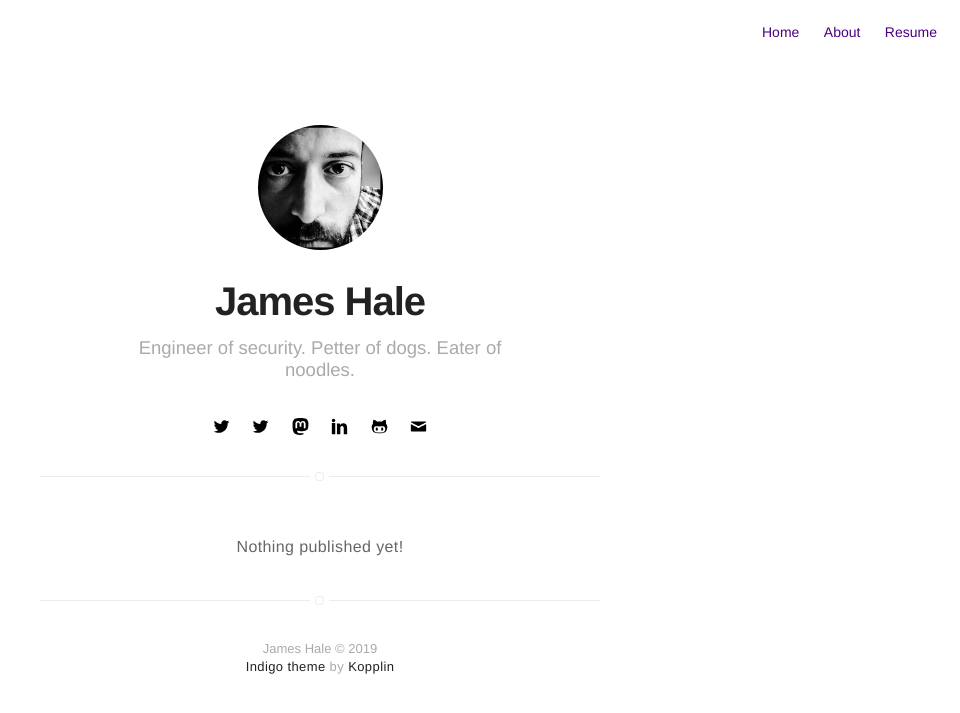
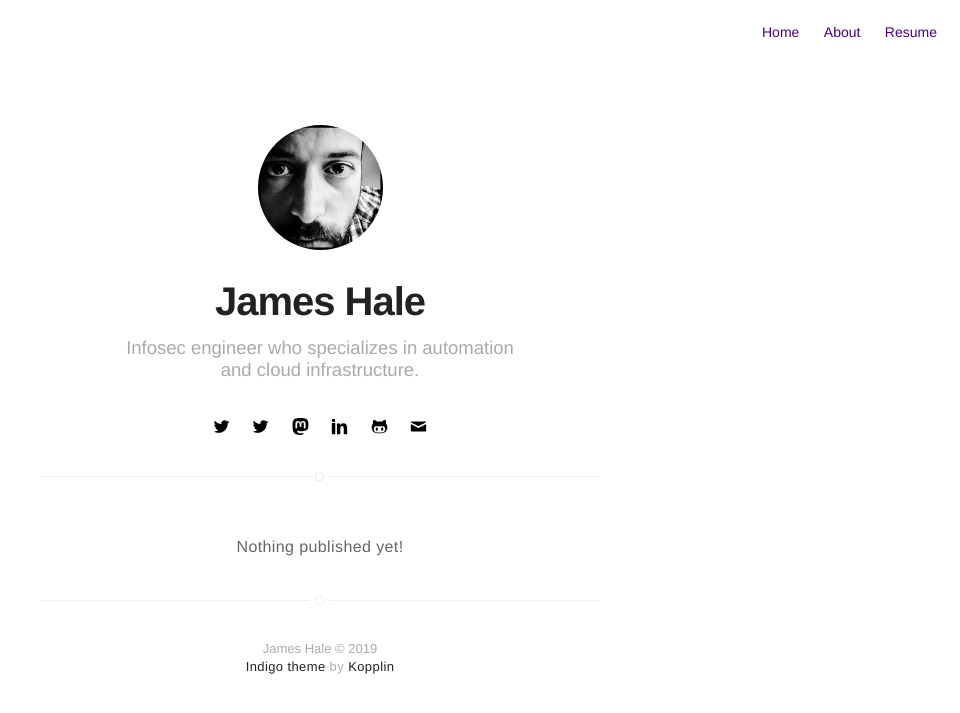
Before and after one commit to jmhale/jmhale.github.io, a Jekyll site: the page built from blog/index.html, in a window 1280 px wide. Shown: the top 713 px of the page, without its empty margins (320-1280 px from the left). Built offline with Jekyll 4.4.1, drawn with Linux system fonts in a browser that asks for light colours.

Commit message:
Clean up bio

```diff
--- a/_config.yml
+++ b/_config.yml
@@ -1,9 +1,9 @@
 # main text of home
 name: James Hale
-bio: Engineer of security. Petter of dogs. Eater of noodles.
+bio: Infosec engineer who specializes in automation and cloud infrastructure.
 
 # twitter summary info
-description: Engineer of security. Petter of dogs. Eater of noodles.
+description: Infosec engineer who specializes in automation and cloud infrastructure.
 
 # if it's an external image, update below for true
 # better with square images
@@ -60,7 +60,7 @@ mastodon:
 authors:
     jameshale:
         name: James Hale
-        bio: Engineer of security. Petter of dogs. Eater of noodles.
+        bio: Infosec engineer who specializes in automation and cloud infrastructure.
         external-image: false
         picture: assets/images/profile.jpg
         twitter: jameshaledc
```
